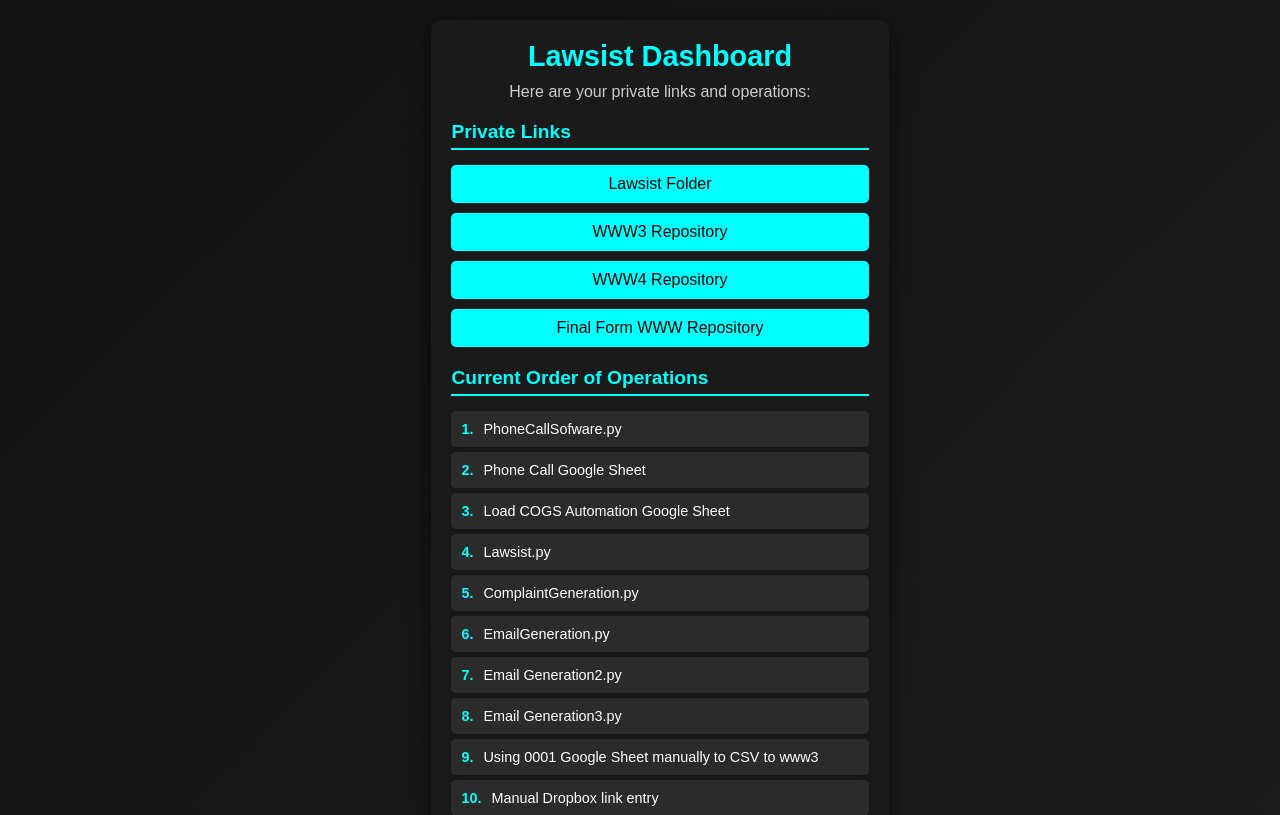
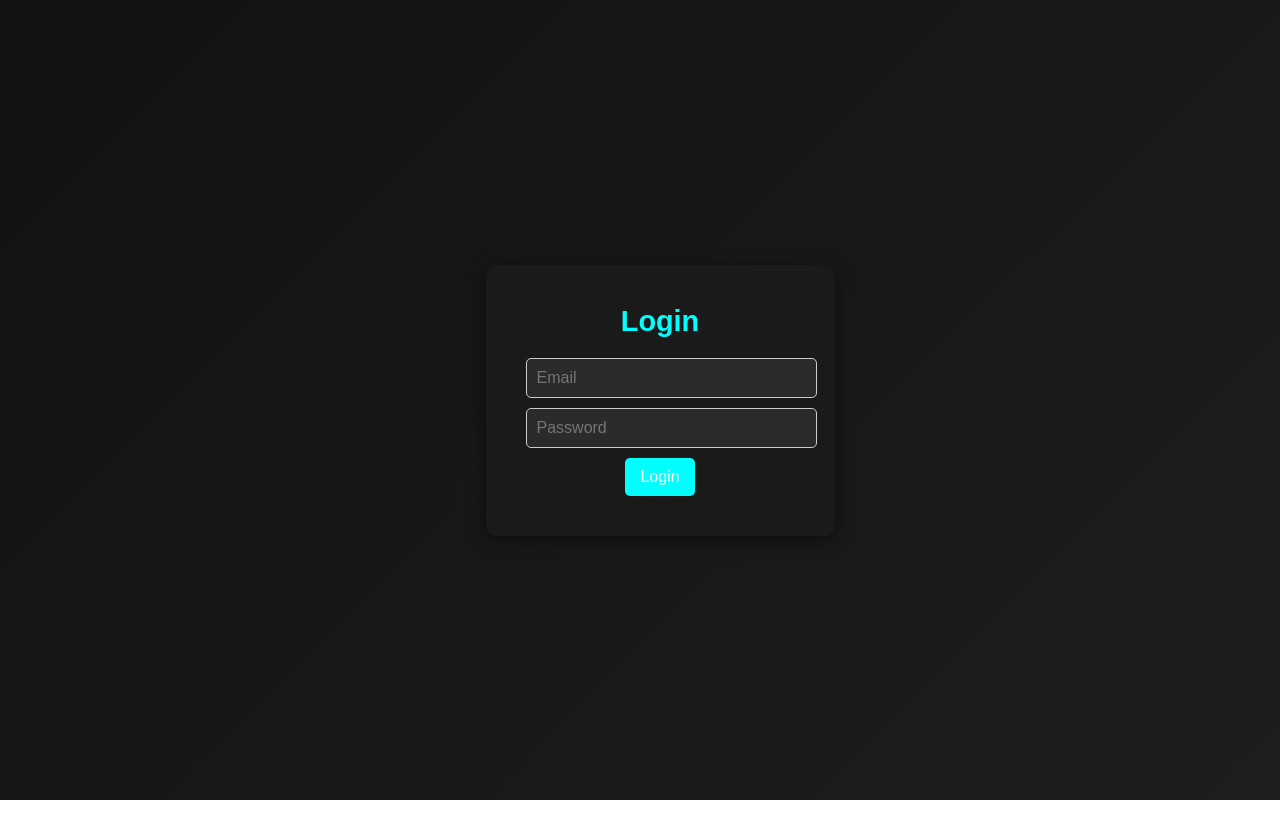
Before and after one commit to lou2siz/lawsist-techboard, a React (Create React App) app: page / in a window 1280 px wide. Shown: the top 815 px of the page. Built offline with nearby package versions, Linux system fonts and the light colour scheme.

Commit message:
Describe your changes

```diff
--- a/src/App.css
+++ b/src/App.css
@@ -7,7 +7,7 @@ body {
   display: flex;
   justify-content: center;
   align-items: center;
-  height: 100%;
+  height: 100vh;
   padding: 20px;
   box-sizing: border-box;
 }
@@ -21,9 +21,9 @@ body {
   padding: 20px;
 }
 
-.header-container {
+.login-container {
   text-align: center;
-  margin-bottom: 20px;
+  padding: 20px;
 }
 
 .header-title {
@@ -32,20 +32,40 @@ body {
   color: #00ffff;
 }
 
-.header-subtitle {
-  font-size: 1rem;
-  color: #cccccc;
-  margin-top: 10px;
+.login-form {
+  margin-top: 20px;
 }
 
-.section-title {
-  font-size: 1.2rem;
-  margin-bottom: 15px;
-  border-bottom: 2px solid #00ffff;
-  padding-bottom: 5px;
-  color: #00ffff;
+.login-input {
+  display: block;
+  width: 100%;
+  padding: 10px;
+  margin: 10px 0;
+  font-size: 1rem;
+  border: 1px solid #cccccc;
+  border-radius: 5px;
+  background: #2b2b2b;
+  color: #ffffff;
 }
 
+.login-button {
+  display: inline-block;
+  padding: 10px 15px;
+  font-size: 1rem;
+  color: #ffffff;
+  background: #00ffff;
+  border: none;
+  border-radius: 5px;
+  cursor: pointer;
+  transition: background 0.3s, transform 0.2s;
+}
+
+.login-button:hover {
+  background: #007b7b;
+  transform: translateY(-3px);
+}
+
+/* Content Styles */
 .links-container {
   display: flex;
   flex-direction: column;
@@ -58,7 +78,7 @@ body {
   text-align: center;
   padding: 10px 15px;
   font-size: 1rem;
-  color: #000000; /* Changed text color to black */
+  color: #000000;
   background: #00ffff;
   text-decoration: none;
   border-radius: 5px;
--- a/src/App.js
+++ b/src/App.js
@@ -1,27 +1,11 @@
-import React from "react";
+import React, { useState } from "react";
 import "./App.css";
 
 const privateLinks = [
-    {
-        id: 1,
-        label: "Lawsist Folder",
-        url: "https://github.com/lou2siz/lawsistfolder",
-    },
-    {
-        id: 2,
-        label: "WWW3 Repository",
-        url: "https://github.com/lou2siz/www3",
-    },
-    {
-        id: 3,
-        label: "WWW4 Repository",
-        url: "https://github.com/lou2siz/www4",
-    },
-    {
-        id: 4,
-        label: "Final Form WWW Repository",
-        url: "https://github.com/lou2siz/FinalFormwww",
-    },
+    { id: 1, label: "Lawsist Folder", url: "https://github.com/lou2siz/lawsistfolder" },
+    { id: 2, label: "WWW3 Repository", url: "https://github.com/lou2siz/www3" },
+    { id: 3, label: "WWW4 Repository", url: "https://github.com/lou2siz/www4" },
+    { id: 4, label: "Final Form WWW Repository", url: "https://github.com/lou2siz/FinalFormwww" },
 ];
 
 const operations = [
@@ -47,8 +31,45 @@ const operations = [
 ];
 
 const App = () => {
+    const [isAuthenticated, setIsAuthenticated] = useState(false);
+    const [email, setEmail] = useState("");
+    const [password, setPassword] = useState("");
+
+    const handleLogin = () => {
+        if (email === "eaweinhaus@gmail.com" && password === "18SundayA!") {
+            setIsAuthenticated(true);
+        } else {
+            alert("Invalid username or password");
+        }
+    };
+
     return (
         <div className="app-container">
+            {!isAuthenticated ? (
+                <div className="login-container">
+                    <h1 className="header-title">Login</h1>
+                    <div className="login-form">
+                        <input
+                            type="email"
+                            placeholder="Email"
+                            value={email}
+                            onChange={(e) => setEmail(e.target.value)}
+                            className="login-input"
+                        />
+                        <input
+                            type="password"
+                            placeholder="Password"
+                            value={password}
+                            onChange={(e) => setPassword(e.target.value)}
+                            className="login-input"
+                        />
+                        <button className="login-button" onClick={handleLogin}>
+                            Login
+                        </button>
+                    </div>
+                </div>
+            ) : (
+                <div>
                     <header className="header-container">
                         <h1 className="header-title">Lawsist Dashboard</h1>
                         <p className="header-subtitle">Here are your private links and operations:</p>
@@ -86,6 +107,8 @@ const App = () => {
                         <p>&copy; {new Date().getFullYear()} Lawsist Automation. All Rights Reserved.</p>
                     </footer>
                 </div>
+            )}
+        </div>
     );
 };
 
```
Lines whose indentation alone changed are shown as unchanged.
